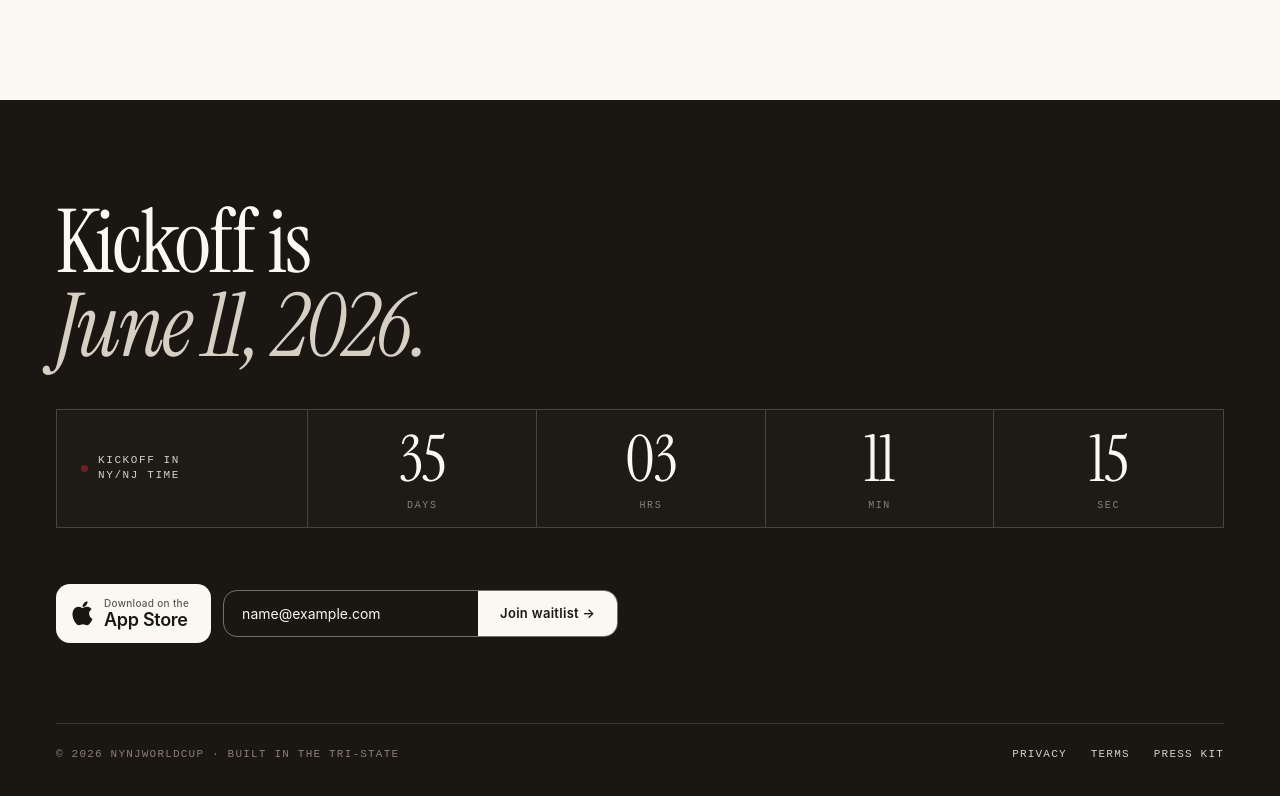
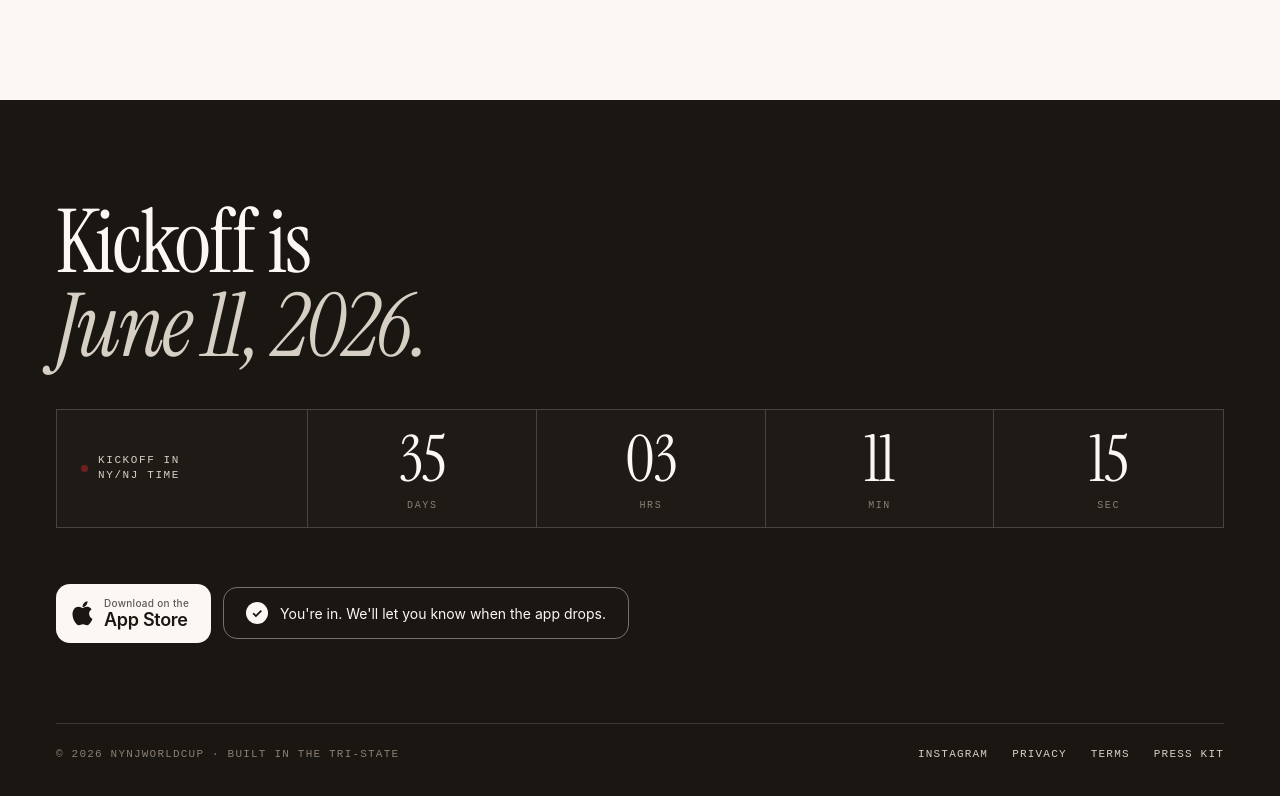
Before and after one commit to ssd42/nynjwc-marketing, a React (Vite) app: page / in a window 1280 px wide. Both pictures are taken after typing "name@example.com" into the empty fields and a click on the button "Join waitlist →". Shown: the top 796 px of the page. Built offline with nearby package versions, Linux system fonts and the light colour scheme.

Commit message:
Add Instagram link to marketing footer

```diff
--- a/src/landing/LandingPage.tsx
+++ b/src/landing/LandingPage.tsx
@@ -1,8 +1,14 @@
-import { useEffect, useState } from 'react';
+import { useEffect, useState, type FormEvent } from 'react';
+import posthog from 'posthog-js';
 import { COUNTRIES, COUNTRY_ORDER } from '@/data';
 import type { CountryCode } from '@/types';
 import { FlagStripe, FriendStack } from '@/components/primitives';
 import { AnimatedPhone } from './AnimatedPhone';
+
+// Google Apps Script Web App URL — append rows to a Sheet on POST.
+// Paste the deploy URL from `Deploy → New deployment → Web app` here.
+// Empty string disables the network call (PostHog event still fires).
+const WAITLIST_ENDPOINT = '';
 
 // 2026 World Cup opener: USA vs (TBD) at Estadio Azteca on June 11, 2026.
 // MetLife's first match is shortly after. Pick the universal kickoff date
@@ -148,6 +154,7 @@ function Hero() {
           <a
             href="#download"
             className="cta"
+            onClick={() => posthog.capture('app_store_clicked', { location: 'nav' })}
             style={{
               background: '#1a1612',
               color: '#fbf8f3',
@@ -237,6 +244,7 @@ function Hero() {
         <div style={{ display: 'flex', gap: 12, marginTop: 36, alignItems: 'center', flexWrap: 'wrap' }}>
           <a
             href="#download"
+            onClick={() => posthog.capture('app_store_clicked', { location: 'hero' })}
             style={{
               display: 'inline-flex',
               alignItems: 'center',
@@ -264,6 +272,7 @@ function Hero() {
 
           <a
             href="#waitlist"
+            onClick={() => posthog.capture('waitlist_clicked', { location: 'hero' })}
             style={{
               display: 'inline-flex',
               alignItems: 'center',
@@ -873,6 +882,34 @@ function Countdown() {
 }
 
 function Footer() {
+  const [email, setEmail] = useState('');
+  const [submitted, setSubmitted] = useState(false);
+
+  const handleWaitlistSubmit = (e: FormEvent<HTMLFormElement>) => {
+    e.preventDefault();
+    const trimmed = email.trim();
+    if (!/.+@.+\..+/.test(trimmed)) return;
+
+    // PostHog: stitch future events to this person + record the conversion.
+    posthog.identify(trimmed);
+    posthog.capture('waitlist_submitted', { email: trimmed });
+
+    // Google Apps Script POST. text/plain avoids the CORS preflight that
+    // Apps Script Web Apps don't handle; the script parses JSON manually.
+    // Fire-and-forget — PostHog has the email as a backup if this fails.
+    if (WAITLIST_ENDPOINT) {
+      fetch(WAITLIST_ENDPOINT, {
+        method: 'POST',
+        mode: 'no-cors',
+        headers: { 'Content-Type': 'text/plain;charset=utf-8' },
+        body: JSON.stringify({ email: trimmed, source: 'marketing-site' }),
+      }).catch(() => {});
+    }
+
+    setSubmitted(true);
+    setEmail('');
+  };
+
   return (
     <footer
       id="download"
@@ -905,6 +942,7 @@ function Footer() {
         <div className="footer-cta-row">
           <a
             href="#"
+            onClick={() => posthog.capture('app_store_clicked', { location: 'footer' })}
             style={{
               display: 'inline-flex',
               alignItems: 'center',
@@ -930,9 +968,46 @@ function Footer() {
             </div>
           </a>
 
+          {submitted ? (
+            <div
+              id="waitlist"
+              style={{
+                display: 'flex',
+                alignItems: 'center',
+                gap: 12,
+                padding: '14px 22px',
+                border: '1px solid rgba(251,248,243,0.4)',
+                borderRadius: 14,
+                fontFamily: '-apple-system, system-ui',
+                fontSize: 14,
+                color: '#fbf8f3',
+                minWidth: 320,
+              }}
+            >
+              <span
+                aria-hidden
+                style={{
+                  display: 'inline-flex',
+                  alignItems: 'center',
+                  justifyContent: 'center',
+                  width: 22,
+                  height: 22,
+                  borderRadius: 11,
+                  background: '#fbf8f3',
+                  color: '#1a1612',
+                  fontWeight: 700,
+                  fontSize: 13,
+                  flexShrink: 0,
+                }}
+              >
+                ✓
+              </span>
+              <span>You&apos;re in. We&apos;ll let you know when the app drops.</span>
+            </div>
+          ) : (
             <form
               id="waitlist"
-            onSubmit={(e) => e.preventDefault()}
+              onSubmit={handleWaitlistSubmit}
               style={{
                 display: 'flex',
                 gap: 0,
@@ -944,6 +1019,10 @@ function Footer() {
             >
               <input
                 type="email"
+                required
+                value={email}
+                onChange={(e) => setEmail(e.target.value)}
+                onFocus={() => posthog.capture('waitlist_input_focused')}
                 placeholder="you@email.com"
                 style={{
                   background: 'transparent',
@@ -973,6 +1052,7 @@ function Footer() {
                 Join waitlist →
               </button>
             </form>
+          )}
         </div>
 
         <div
@@ -993,6 +1073,15 @@ function Footer() {
         >
           <span>© 2026 nynjworldcup · Built in the tri-state</span>
           <span style={{ display: 'flex', gap: 24 }}>
+            <a
+              href="https://www.instagram.com/nynjworldcup"
+              target="_blank"
+              rel="noopener noreferrer"
+              onClick={() => posthog.capture('instagram_clicked', { location: 'footer' })}
+              style={{ color: '#d6cfc4', textDecoration: 'none' }}
+            >
+              Instagram
+            </a>
             <a href="#" style={{ color: '#d6cfc4', textDecoration: 'none' }}>Privacy</a>
             <a href="#" style={{ color: '#d6cfc4', textDecoration: 'none' }}>Terms</a>
             <a href="#" style={{ color: '#d6cfc4', textDecoration: 'none' }}>Press kit</a>
```
Lines whose indentation alone changed are shown as unchanged.
